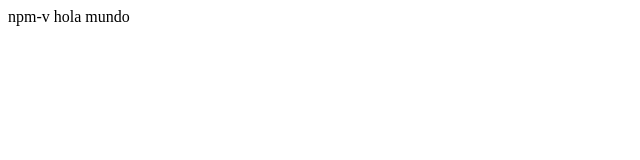
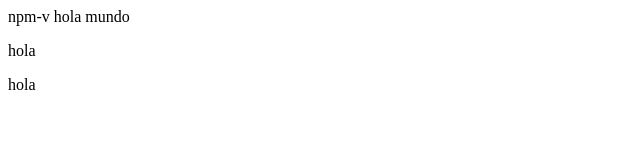
Before and after one commit to sapoflamenco/practicas_web, a plain HTML site: page 01_hola_mundo/index.html in a window 1280 px wide. Shown: the full height of the page, 0-640 px from the left. Drawn offline with Linux system fonts and the light colour scheme.

Commit message:
añadir parrafo

```diff
--- a/01_hola_mundo/index.html
+++ b/01_hola_mundo/index.html
@@ -8,5 +8,6 @@
 </head><!-- ESTO ES UN COMENTARIO PRIVADO ESCRITO CON ALT MAYÚSCULA A  -->
 <body>
   hola mundo
+  <p>hola</p>hola
 </body>
 </html>
```
